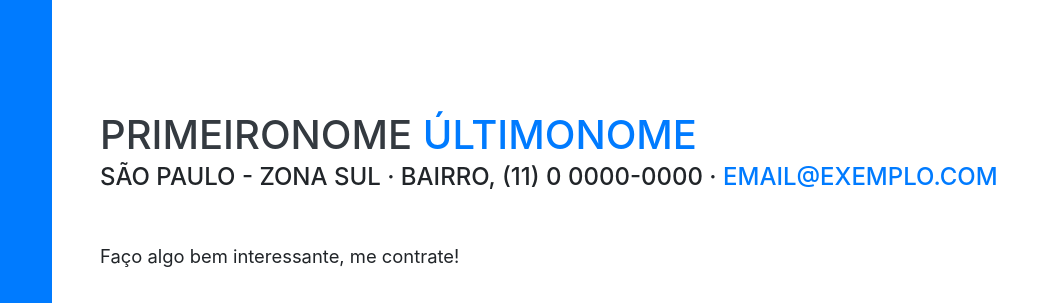
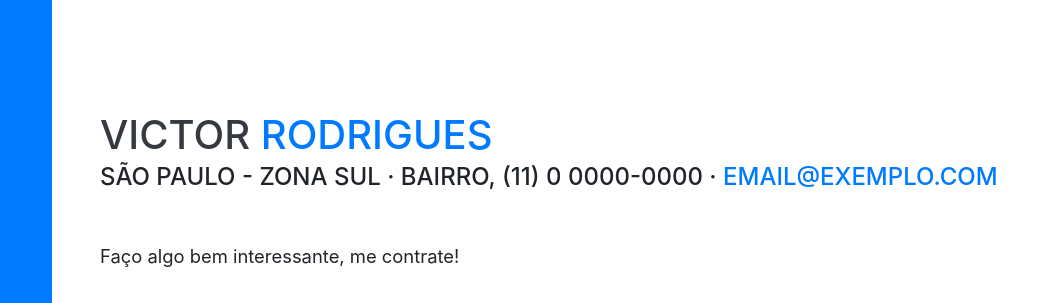
Before and after one commit to vituhugo/deploy, a website with bundled scripts: page index.html in a window 1280 px wide. Shown: the part 157-460 px from the top of the page, 220-1280 px from the left. Built offline with nearby package versions, Linux system fonts and the light colour scheme; a web font is replaced by a local one.

Commit message:
commitado!

```diff
--- a/index.html
+++ b/index.html
@@ -63,8 +63,8 @@
 
     <section class="resume-section p-3 p-lg-5 d-flex align-items-center" id="about">
       <div class="w-100">
-        <h1 class="mb-0">PrimeiroNome
-          <span class="text-primary">ÚltimoNome</span>
+        <h1 class="mb-0">Victor
+          <span class="text-primary">Rodrigues</span>
         </h1>
         <div class="subheading mb-5">São Paulo - Zona Sul · Bairro, (11) 0 0000-0000 ·
           <a href="mailto:name@email.com">email@exemplo.com</a>
```
